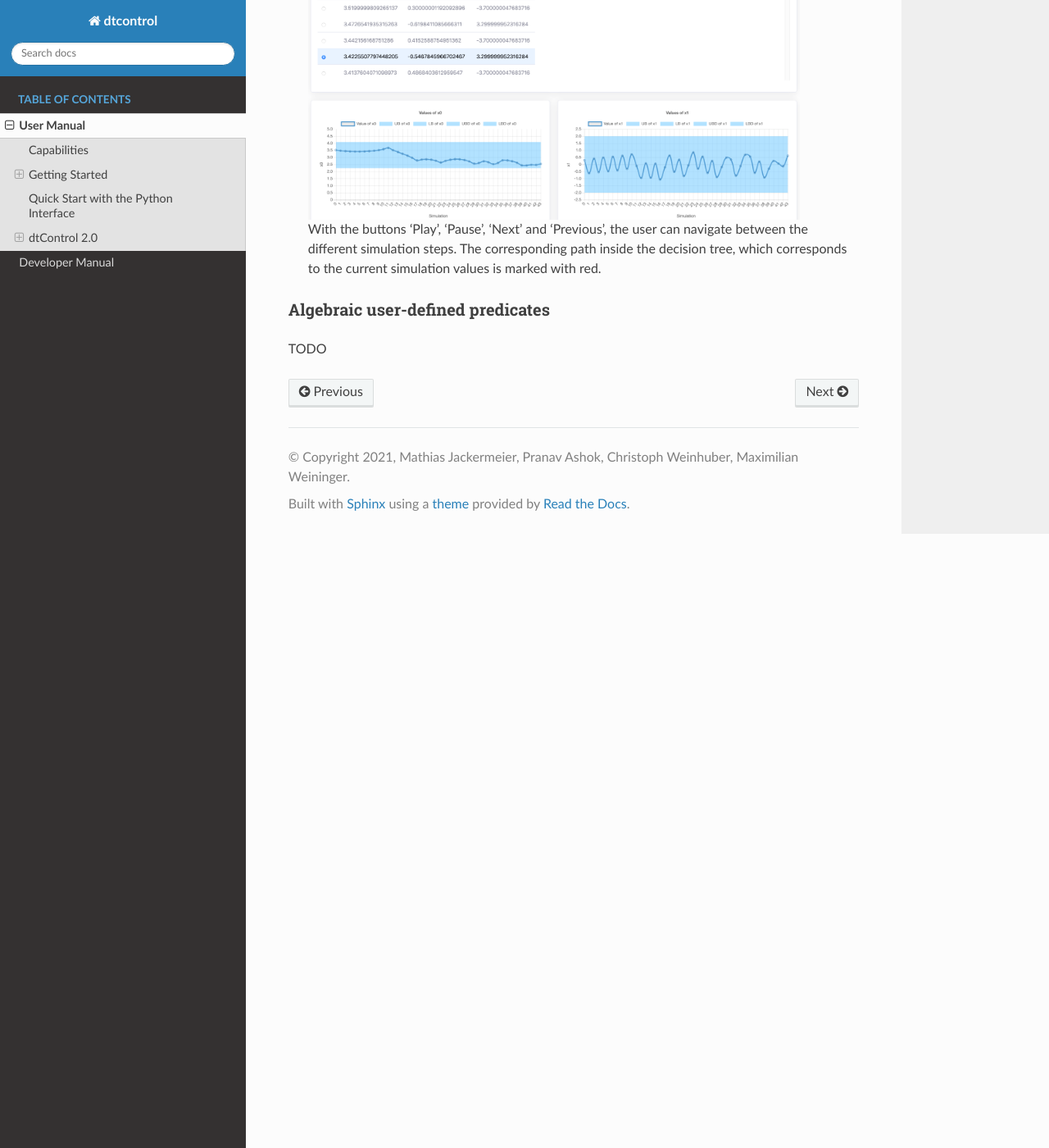
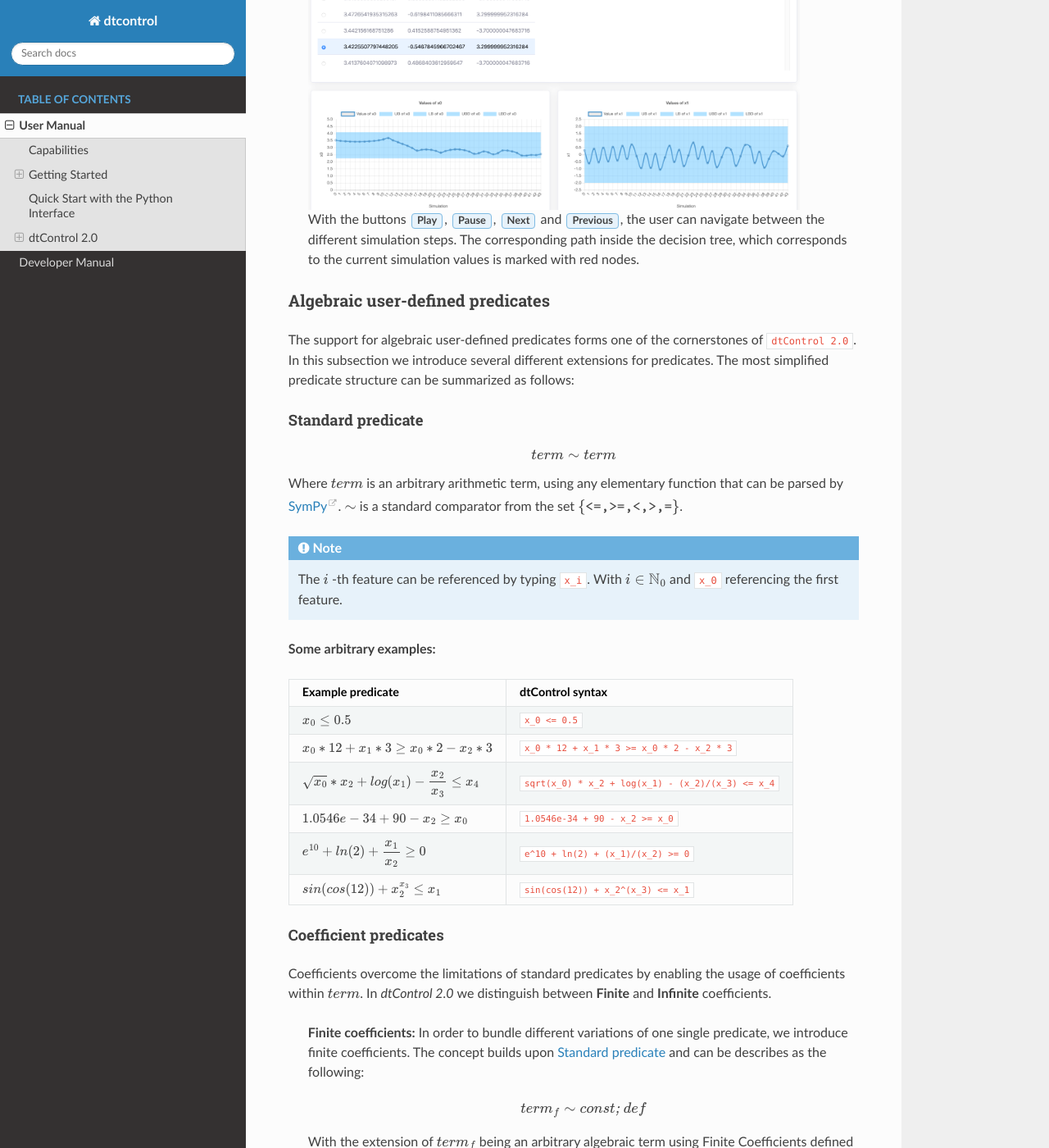
Before and after one commit to hobborg/dtControl, a Sphinx documentation site: the page built from docs/source/userman.rst, in a window 1280 px wide and 1400 px high, scrolled down 15485 px. Shown: the whole window at 82% size. Built offline with Sphinx 7.4.7 and the Read the Docs theme 2.0.0, drawn with Linux system fonts in a browser that asks for light colours; cross-references to code outside the pages are shown as plain code; some of the changed text lies outside the part shown.

Commit message:
added chapter on standard predicates and finite coefficients

```diff
--- a/docs/source/userman.rst
+++ b/docs/source/userman.rst
@@ -486,7 +486,7 @@
 Running your first experiment
 """""""""""""""""""""""""""""""
 
-#. **Select controller file:** First, choose a controller file by clicking on the 'Browse'-Button within the 'Controller File' section. The currently supported file formats can be found in :ref:`supported-tools`. You can choose to download all of our examples from our `Gitlab repository <https://gitlab.lrz.de/i7/dtcontrol-examples>`_ via this `zip archive <https://gitlab.lrz.de/i7/dtcontrol-examples/-/archive/master/dtcontrol-examples-master.zip>`_. Make sure you unzip all files before selecting them. (Alternatively, you can follow the commands provided in :ref:`the-command-line-interface`).
+#. **Select controller file:** First, choose a controller file by clicking on the :guilabel:`Browse` Button within the 'Controller File' section. The currently supported file formats can be found in :ref:`supported-tools`. You can choose to download all of our examples from our `Gitlab repository <https://gitlab.lrz.de/i7/dtcontrol-examples>`_ via this `zip archive <https://gitlab.lrz.de/i7/dtcontrol-examples/-/archive/master/dtcontrol-examples-master.zip>`_. Make sure you unzip all files before selecting them. (Alternatively, you can follow the commands provided in :ref:`the-command-line-interface`).
 
 
 
@@ -501,13 +501,13 @@
         a. ``custom``, which corresponds to section :ref:`configurable-options`. Upon selection this preset, the advanced options menu automatically expands.
         b. ``algebraic / user-defined``, which is described in more detail in section :ref:`algebraic-predicates`.
 
-#. **Add experiment:** After selecting both the required controller file and the preset, the user can save this experiment by pressing the 'Add' button. Note that the 'Add' button is only clickable, once both required steps are done.
+#. **Add experiment:** After selecting both the required controller file and the preset, the user can save this experiment by pressing the :guilabel:`Add` button. Note that the :guilabel:`Add` button is only clickable, once both required steps are done.
 
         .. image:: img/interface_experiment.png
             :width: 600
             :alt: screenshot of the web-based graphical user interface with an added experiment
 
-#. **Run/ delete experiment:** After successfully adding an experiment, the corresponding experiment can be executed by pressing :fa:`play` or deleted by pressing :fa:`trash`. Alternatively, if there are several different experiments, the user can execute all of them by pressing the ':fa:`play` Run all' button.
+#. **Run/ delete experiment:** After successfully adding an experiment, the corresponding experiment can be executed by pressing :fa:`play` or deleted by pressing :fa:`trash`. Alternatively, if there are several different experiments, the user can execute all of them by pressing the :fa:`play` :guilabel:`Run all` button.
 
         .. image:: img/interface_result.png
             :width: 600
@@ -566,11 +566,55 @@
             :width: 600
             :alt: screenshot of the simulation window
 
-        With the buttons 'Play', 'Pause', 'Next' and 'Previous', the user can navigate between the different simulation steps. The corresponding path inside the decision tree, which corresponds to the current simulation values is marked with red.
+        With the buttons :guilabel:`Play`, :guilabel:`Pause`, :guilabel:`Next` and :guilabel:`Previous`, the user can navigate between the different simulation steps. The corresponding path inside the decision tree, which corresponds to the current simulation values is marked with red nodes.
 
 .. _algebraic-predicates:
 
 Algebraic user-defined predicates
 ^^^^^^^^^^^^^^^^^^^^^^^^^^^^^^^^^^^
+The support for algebraic user-defined predicates forms one of the cornerstones of ``dtControl 2.0``. In this subsection we introduce several different extensions for predicates. The most simplified predicate structure can be summarized as follows:
 
-TODO
+.. _standard-predicates:
+
+Standard predicate
+"""""""""""""""""""
+
+.. math::
+
+   \textit{term} \sim \textit{term}
+
+Where :math:`\textit{term}` is an arbitrary arithmetic term, using any elementary function that can be parsed by `SymPy <https://www.sympy.org>`_. :math:`\sim` is a standard comparator from the set :math:`\{\texttt{<=,>=,<,>,=}\}`.
+
+.. note::
+    The :math:`i` -th feature can be referenced by typing :code:`x_i`. With :math:`i \in \mathbb{N}_0` and :code:`x_0` referencing the first feature.
+
+**Some arbitrary examples:**
+
+====================================================================================================  ========================================================================
+Example predicate                                                                                     dtControl syntax
+====================================================================================================  ========================================================================
+:math:`x_0 \leq 0.5`                                                                                    :code:`x_0 <= 0.5`
+:math:`x_0 * 12 + x_1 * 3 \ge x_0 * 2 - x_2 * 3`                                                        :code:`x_0 * 12 + x_1 * 3 >= x_0 * 2 - x_2 * 3`
+:math:`\sqrt{x_0} * x_2 + log(x_1) - \displaystyle\frac{x_2}{x_3} \leq x_4`                             :code:`sqrt(x_0) * x_2 + log(x_1) - (x_2)/(x_3) <= x_4`
+:math:`1.0546e-34 + 90 - x_2 \ge x_0`                                                                   :code:`1.0546e-34 + 90 - x_2 >= x_0`
+:math:`e^{10} + ln(2) + \displaystyle\frac{x_1}{x_2} \ge 0`                                             :code:`e^10 + ln(2) + (x_1)/(x_2) >= 0`
+:math:`sin(cos(12)) + x_2^{x_3} \leq x_1`                                                               :code:`sin(cos(12)) + x_2^(x_3) <= x_1`
+====================================================================================================  ========================================================================
+
+
+
+Coefficient predicates
+"""""""""""""""""""""""
+Coefficients overcome the limitations of standard predicates by enabling the usage of coefficients within :math:`\textit{term}`. In `dtControl 2.0` we distinguish between **Finite** and **Infinite** coefficients.
+
+    **Finite coefficients:** In order to bundle different variations of one single predicate, we introduce finite coefficients. The concept builds upon :ref:`standard-predicates` and can be describes as the following:
+
+    .. math::
+        \textit{term}_f \sim \textit{const; def}
+
+    With the extension of :math:`\textit{term}_f` being an arbitrary algebraic term using Finite Coefficients defined in :math:`\textit{def}`. The general idea is to utilize Finite Coefficients :math:`c_i` within :math:`\textit{term}_f` and extend the finished predicate with a semicolon, followed by the concrete coefficient definition :math:`C_i \subseteq \mathbb{R}` with :math:`c_i \in C_i`.
+
+    .. note::
+        For computational reasons, the only restriction we insist on is :math:`|C_i| \in \mathbb{N}`. However, it should be noted that specifying too many or too large sets results in an infeasibly large set of predicates.
+
+    **Infinite coefficients:**
```
Also changed, not shown: other parts of docs/source/userman.rst (+8 -8 lines).
